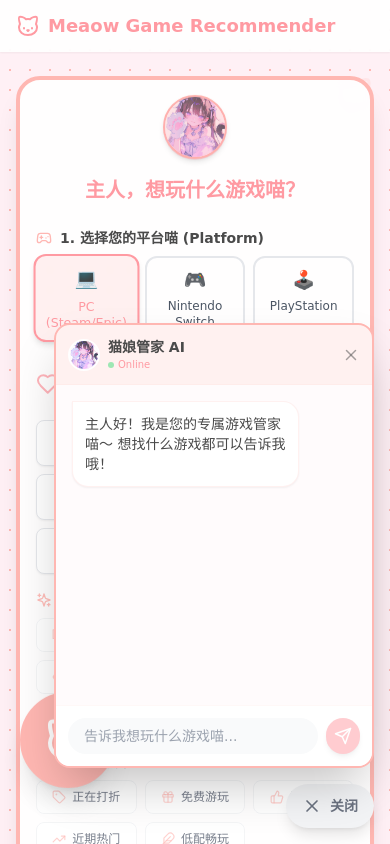
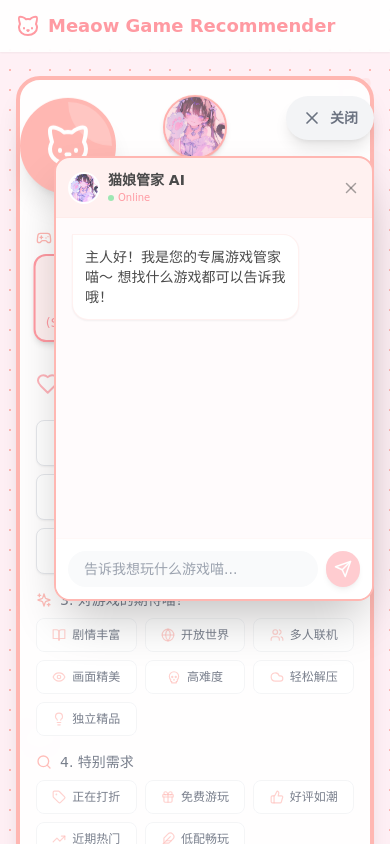
Before and after one commit to shuyaojin/meoaw-game, a React (Vite) app: page / in a window 390 px wide. Both pictures are taken after a click on the button "召唤猫娘管家". Shown: the top 844 px of the page. Built offline with nearby package versions, Linux system fonts and the light colour scheme.

Commit message:
style: move floating elements to top corners on mobile

```diff
--- a/src/components/CatChat.jsx
+++ b/src/components/CatChat.jsx
@@ -107,10 +107,10 @@ export default function CatChat({ isOpen, onToggle, onAiCommand }) {
   };
 
   return (
-    <div className="fixed bottom-4 right-4 z-50 flex flex-col items-end">
+    <div className="fixed top-24 right-4 md:top-auto md:bottom-4 md:right-4 z-50 flex flex-col-reverse md:flex-col items-end gap-4 md:gap-0">
       {/* Chat Window */}
       {isOpen && (
-        <div className="mb-4 w-80 md:w-96 bg-white rounded-2xl shadow-2xl overflow-hidden border-2 border-cat-pink animate-fade-in-up">
+        <div className="mb-0 md:mb-4 w-80 md:w-96 bg-white rounded-2xl shadow-2xl overflow-hidden border-2 border-cat-pink animate-fade-in-up">
           {/* Header */}
           <div className="bg-cat-pink/20 p-3 flex items-center justify-between border-b border-cat-pink/10">
             <div className="flex items-center gap-2">
--- a/src/components/DesktopPet.jsx
+++ b/src/components/DesktopPet.jsx
@@ -35,7 +35,14 @@ const MOODS = {
 };
 
 export default function DesktopPet({ mood = 'default' }) {
-  const [position, setPosition] = useState({ x: 20, y: window.innerHeight - 150 });
+  const [position, setPosition] = useState(() => {
+    // Check if mobile (md breakpoint is 768px)
+    const isMobile = typeof window !== 'undefined' && window.innerWidth < 768;
+    return {
+      x: 20,
+      y: isMobile ? 100 : (typeof window !== 'undefined' ? window.innerHeight - 150 : 500)
+    };
+  });
   const [isDragging, setIsDragging] = useState(false);
   const [dragOffset, setDragOffset] = useState({ x: 0, y: 0 });
   const [currentMessage, setCurrentMessage] = useState('');
--- a/src/data/scraper_progress.json
+++ b/src/data/scraper_progress.json
@@ -1 +1 @@
-{"lastIndex":2841,"total":165498,"timestamp":1770449984962}
+{"lastIndex":3165,"total":165498,"timestamp":1770450535091}
```
Also changed, not shown: 1 other file (tests, documents, lock files or other folders).
